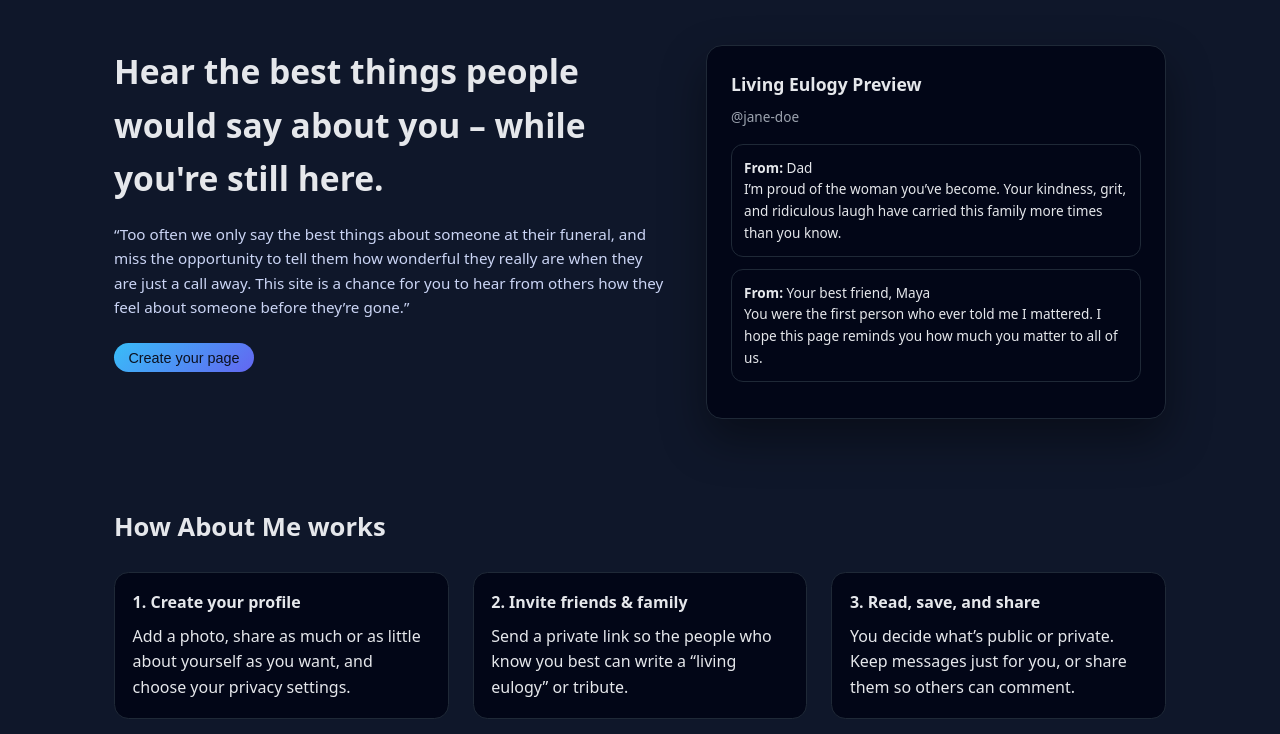
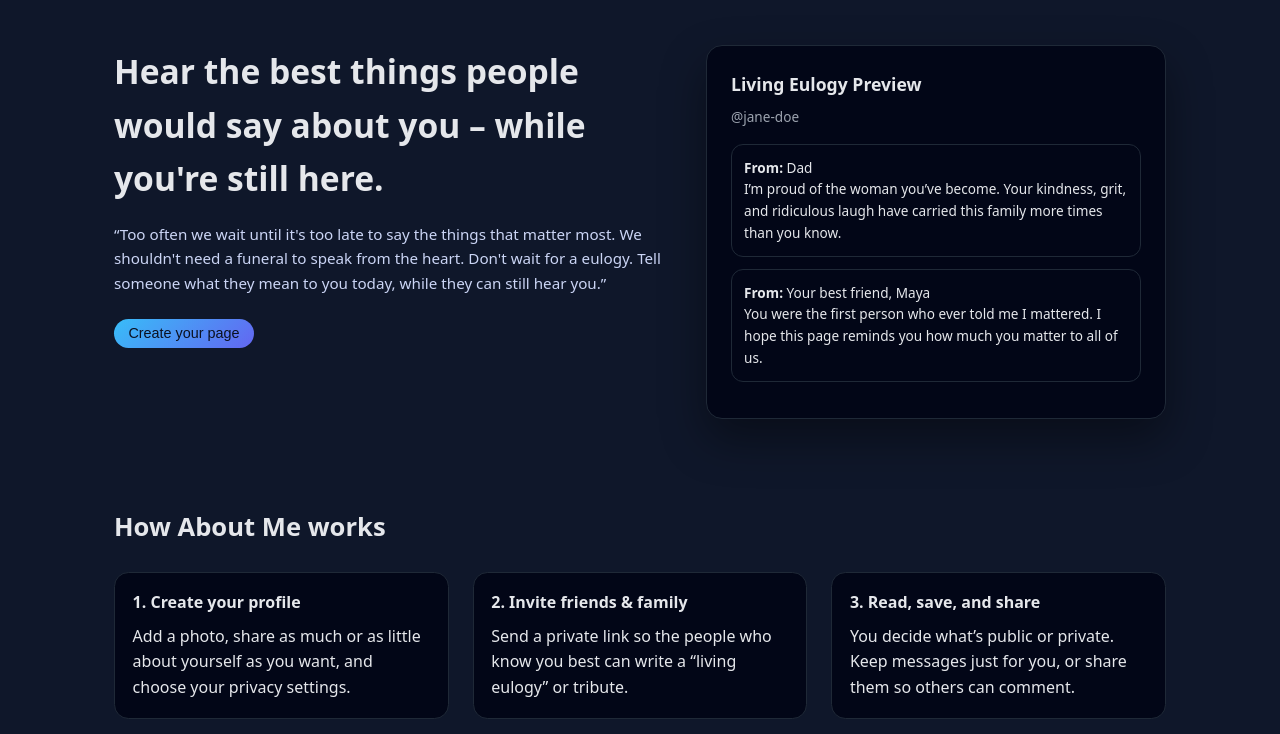
Before and after one commit to whatwouldtheysayaboutme-source/About-Me, a website: page public/index.html in a window 1280 px wide. Shown: the part 66-800 px from the top of the page. Drawn offline with Linux system fonts and the light colour scheme.

Commit message:
Update index.html

```diff
--- a/public/index.html
+++ b/public/index.html
@@ -31,9 +31,7 @@
       <div class="hero-text">
         <h1>Hear the best things people would say about you – while you're still here.</h1>
         <p class="quote">
-          “Too often we only say the best things about someone at their funeral, and miss the opportunity
-          to tell them how wonderful they really are when they are just a call away. This site is a chance
-          for you to hear from others how they feel about someone before they’re gone.”
+          “Too often we wait until it's too late to say the things that matter most. We shouldn't need a funeral to speak from the heart. Don't wait for a eulogy. Tell someone what they mean to you today, while they can still hear you.”
         </p>
         <button class="btn primary" onclick="document.querySelector('#share').scrollIntoView({behavior:'smooth'})">
           Create your page
```
